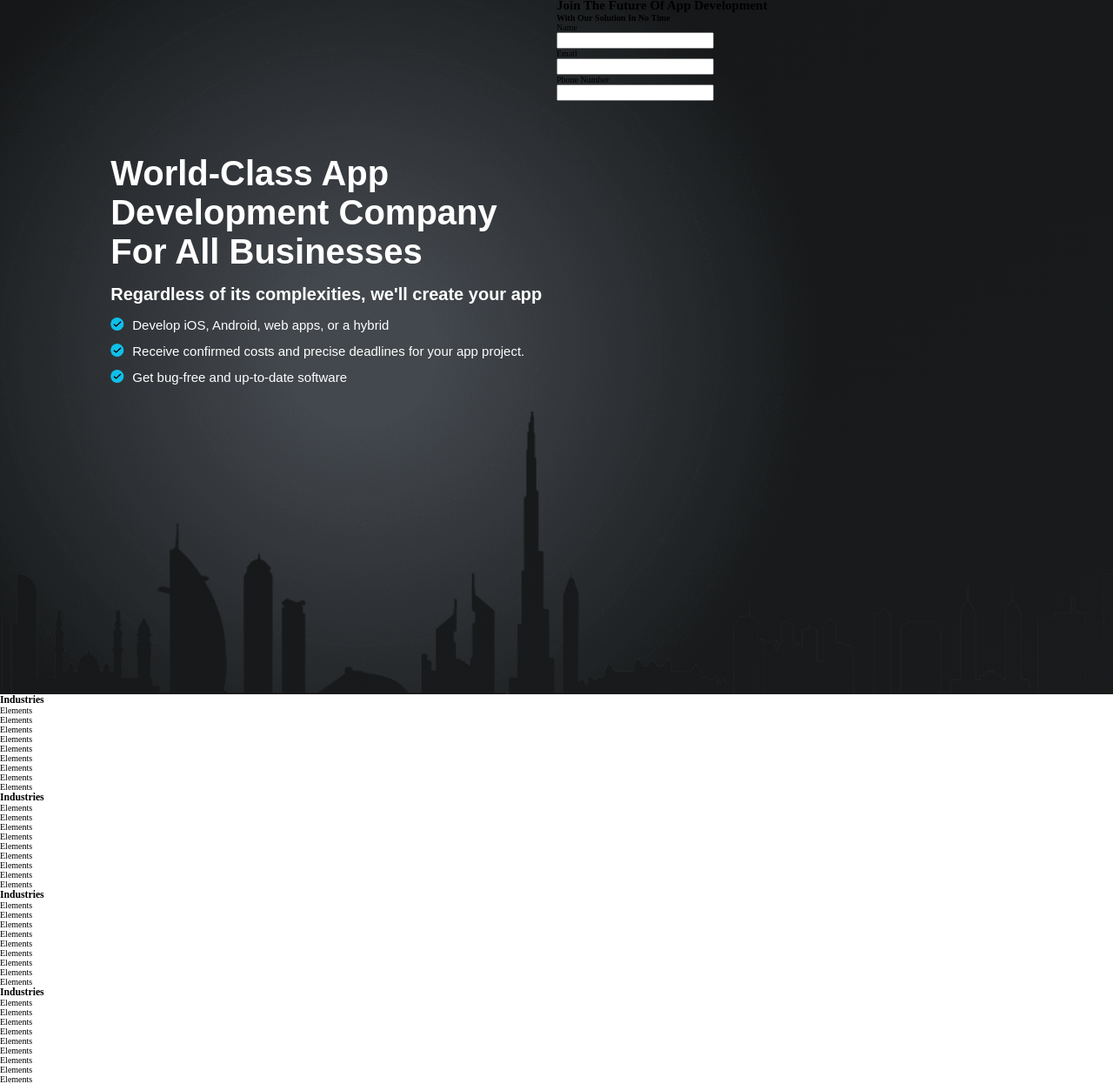
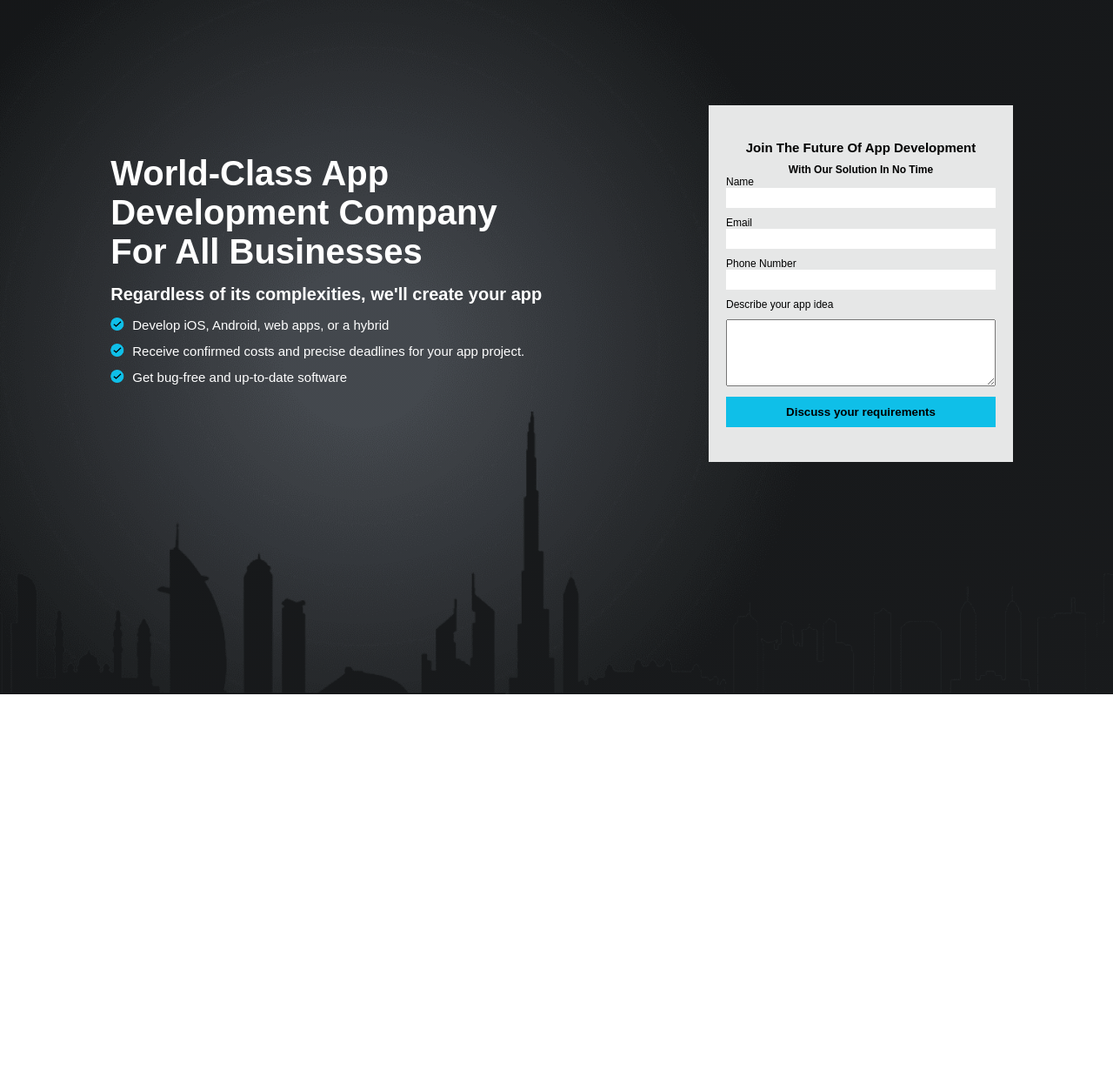
Before and after one commit to gsharma101/frontend-exercise, a website: page index.html in a window 1280 px wide. Shown: the part 2-1248 px from the top of the page at 87% size. After the commit the page ends 800 px from the top, so only its background shows below. Drawn offline with Linux system fonts and the light colour scheme.

Commit message:
header completed

```diff
--- a/index.html
+++ b/index.html
@@ -21,13 +21,13 @@
             <ul class="details">
               <li>
                 <span class="bluetick"
-                  ><img src="../files/icon/group-15.png" alt=""
+                  ><img src="files/icon/group-15.png" alt=""
                 /></span>
                 <p>Develop iOS, Android, web apps, or a hybrid</p>
               </li>
               <li>
                 <span class="bluetick"
-                  ><img src="../files/icon/group-15.png" alt=""
+                  ><img src="files/icon/group-15.png" alt=""
                 /></span>
                 <p>
                   Receive confirmed costs and precise deadlines for your app
@@ -36,7 +36,7 @@
               </li>
               <li>
                 <span class="bluetick"
-                  ><img src="../files/icon/group-15.png" alt=""
+                  ><img src="files/icon/group-15.png" alt=""
                 /></span>
                 <p>Get bug-free and up-to-date software</p>
               </li>
@@ -46,14 +46,26 @@
         <div class="header_right">
           <div class="header_box--right">
             <form action="#" id="header_from">
-              <h2>Join The Future Of App Development</h2>
-              <h4>With Our Solution In No Time</h4>
+              <h2 class="form_heading--1">
+                Join The Future Of App Development
+              </h2>
+              <h4 class="form_heading--2">With Our Solution In No Time</h4>
               <label for="Name">Name</label><br />
               <input type="text" name="name" id="name" /><br />
               <label for="email">Email</label><br />
               <input type="email" name="email" id="email" /><br />
               <label for="number">Phone Number</label><br />
               <input type="text" name="name" id="name" /><br />
+              <label for="description">Describe your app idea</label><br />
+              <textarea
+                name="description"
+                id="description"
+                cols="30"
+                rows="5"
+              ></textarea>
+              <button class="submitBtn" id="submitBtn">
+                Discuss your requirements
+              </button>
             </form>
           </div>
         </div>
@@ -65,64 +77,7 @@
       <!-- ? App Details -->
       <section></section>
       <!-- ? Footer -->
-      <footer>
-        <div class="row_1">
-          <h3>Industries</h3>
-          <ul>
-            <li>Elements</li>
-            <li>Elements</li>
-            <li>Elements</li>
-            <li>Elements</li>
-            <li>Elements</li>
-            <li>Elements</li>
-            <li>Elements</li>
-            <li>Elements</li>
-            <li>Elements</li>
-          </ul>
-        </div>
-        <div class="row_2">
-          <h3>Industries</h3>
-          <ul>
-            <li>Elements</li>
-            <li>Elements</li>
-            <li>Elements</li>
-            <li>Elements</li>
-            <li>Elements</li>
-            <li>Elements</li>
-            <li>Elements</li>
-            <li>Elements</li>
-            <li>Elements</li>
-          </ul>
-        </div>
-        <div class="row_3">
-          <h3>Industries</h3>
-          <ul>
-            <li>Elements</li>
-            <li>Elements</li>
-            <li>Elements</li>
-            <li>Elements</li>
-            <li>Elements</li>
-            <li>Elements</li>
-            <li>Elements</li>
-            <li>Elements</li>
-            <li>Elements</li>
-          </ul>
-
-          <h3>Industries</h3>
-          <ul>
-            <li>Elements</li>
-            <li>Elements</li>
-            <li>Elements</li>
-            <li>Elements</li>
-            <li>Elements</li>
-            <li>Elements</li>
-            <li>Elements</li>
-            <li>Elements</li>
-            <li>Elements</li>
-          </ul>
-        </div>
-        <div class="row_4"></div>
-      </footer>
+      <footer></footer>
     </main>
   </body>
 </html>
--- a/sass/components/_header.scss
+++ b/sass/components/_header.scss
@@ -59,6 +59,60 @@ header {
     // border: 1px solid white;
     width: 50vw;
     .header_box--right {
+      // border: 1px solid red;
+      display: inline-block;
+      transform: translate(50%, 30%);
+      #header_from {
+        background-color: #e6e7e7;
+        width: 35rem;
+        padding: 4rem 2rem;
+        font-size: 1rem;
+
+        .form_heading--1 {
+          font-size: 1.5rem;
+          font-family: Arial, Helvetica, sans-serif;
+          text-align: center;
+          margin-bottom: 1rem;
+        }
+
+        .form_heading--2 {
+          font-size: 1.2rem;
+          font-family: Arial, Helvetica, sans-serif;
+          text-align: center;
+        }
+
+        label {
+          font-size: 1.2rem;
+          font-family: Arial, Helvetica, sans-serif;
+        }
+
+        input {
+          width: 100%;
+          border: none;
+          font-size: 2rem;
+          margin-bottom: 1rem;
+        }
+
+        textarea {
+          width: 100%;
+          margin-top: 1rem;
+        }
+
+        .submitBtn {
+          width: 100%;
+          margin-top: 1rem;
+          padding: 1rem 2rem;
+          background-color: #0fbfe8;
+          border: none;
+          cursor: pointer;
+          transition: all 0.5s;
+          font-weight: bold;
+          &:hover {
+            box-shadow: 0 4px 8px 0 rgba(0, 0, 0, 0.2),
+              0 6px 20px 0 rgba(0, 0, 0, 0.19);
+          }
+        }
+      }
     }
   }
 }
```
Also changed, not shown: css/style.css.
